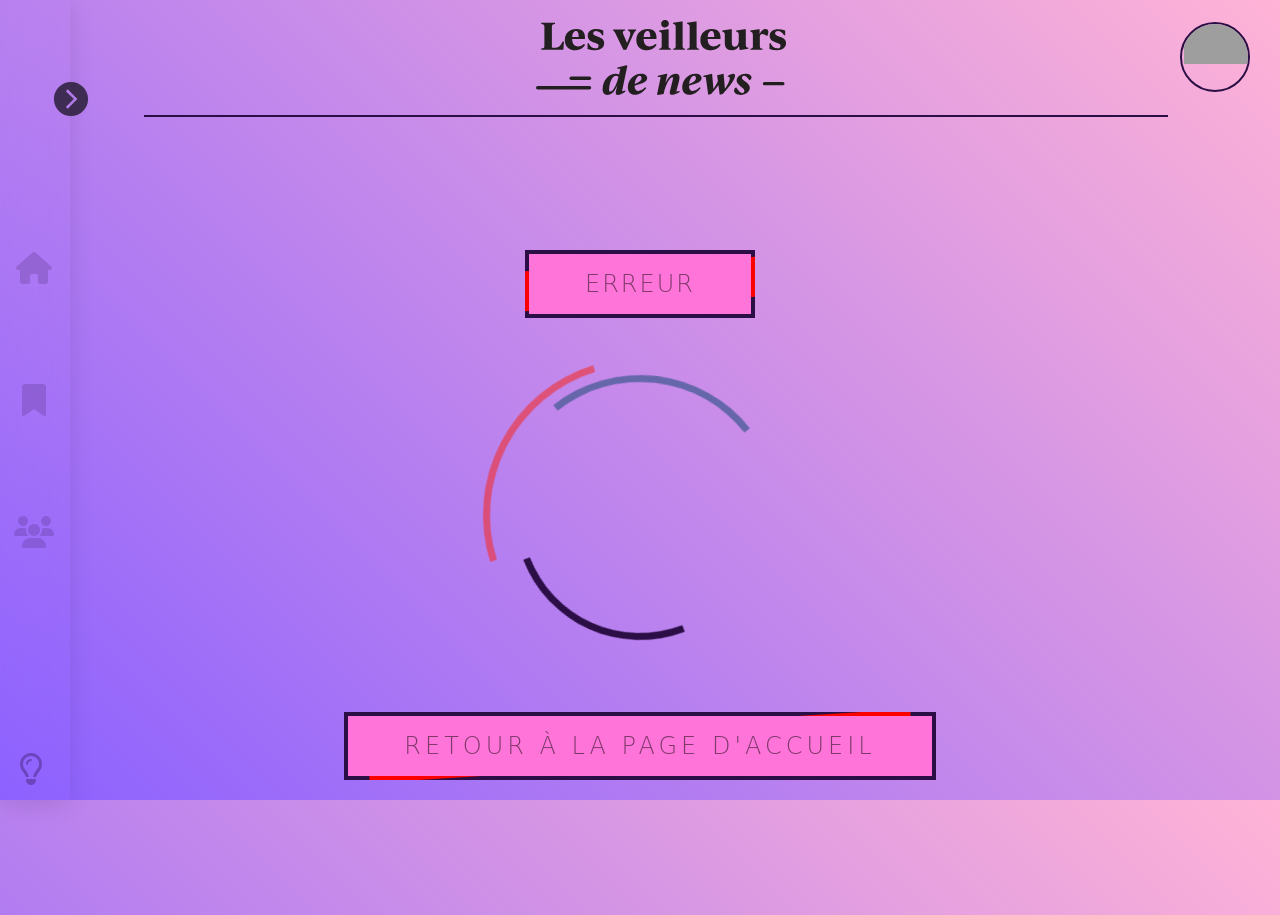
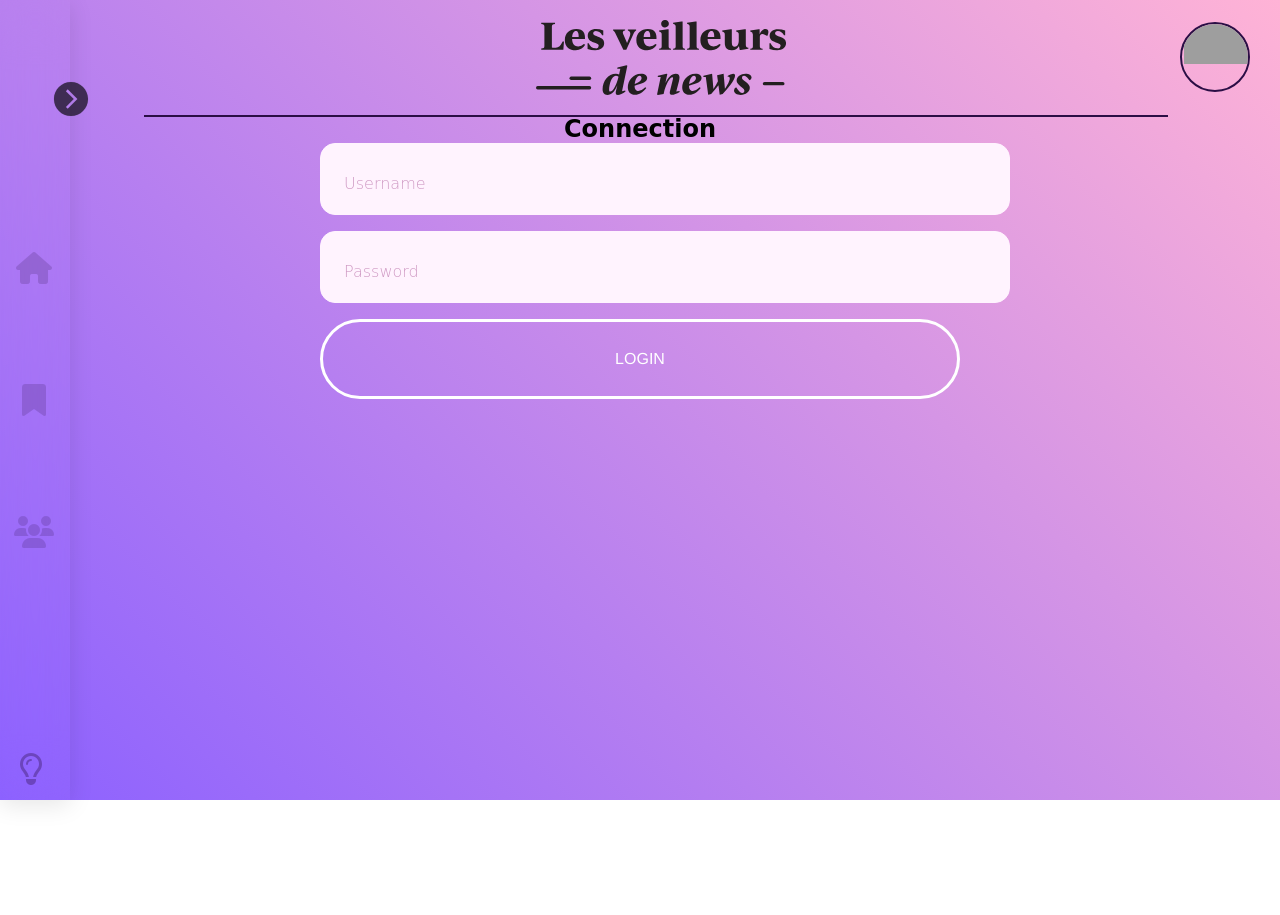
Before and after one commit to WildCodeSchool/11-21-noBugNovember-G2-Front, a React (Create React App) app: page /connect in a window 1280 px wide. After the commit the page ends 800 px from the top, so only its background shows below. Built offline with nearby package versions, Linux system fonts and the light colour scheme; grey boxes are pictures that could not be loaded; a web font is replaced by a local one.

Commit message:
created page connect

```diff
--- a/src/App.css
+++ b/src/App.css
@@ -8,9 +8,7 @@
   --gradientColorDark: linear-gradient(218.33deg, #6667AB 15.4%, #2b2b2b 69.39%, rgba(102, 103, 171, 0.53) 116.5%); /*gradient dark mode*/
   --fontTitle: IvyJournal;
   --fontBody: 'comic sans ms', sans-serif;
-
 }
-
 
 
 *, ::before, ::after {
--- a/src/App.js
+++ b/src/App.js
@@ -2,6 +2,7 @@ import './App.css'
 import { useState } from 'react'
 import { Routes, Route } from 'react-router-dom'
 import Bookmark from './screens/Bookmark'
+import Connect from './screens/Connect'
 import Error from './screens/Error'
 import Header from './components/Header'
 import Home from './screens/Home'
@@ -36,6 +37,13 @@ function App() {
             <Team isFavorite={isFavorite} setIsFavorite={setIsFavorite} />
           }
         />
+        <Route
+          path='/connect'
+          element={
+          <Connect />
+          }
+          />
+
         <Route path='*' element={<Error />} />
       </Routes>
     </div>
--- /dev/null
+++ b/src/components/styles/Connect.css
@@ -0,0 +1,76 @@
+.pageConnect {
+    display: flex;
+    flex-direction: column;
+    align-items: center;
+    width: 50%;
+    margin: 0 auto
+}
+
+.pageConnect .form {
+    position: relative;
+    display: flex;
+    flex-direction: column;
+    align-items: center;
+    width: 100%;
+}
+
+.fieldCollection {
+    display: grid;
+    grid-template-rows: 1fr 1fr 1fr;
+    grid-gap: 8px;
+    width: 100%;
+}
+
+.form .field {
+    position: relative;
+    height: 80px;
+}
+
+.form .field .label {
+    position: absolute;
+    left: 24px;
+    display: flex;
+    align-items: center;
+    height: 100%;
+    color: #cf99c3;
+    pointer-events: none;
+    transition: all 300ms cubic-bezier(0.16, 1, 0.3, 1);
+}
+
+.form .field.focus label, .form .field.filled label{
+    transform:translateY(-8px) scale(0.9);
+}
+
+
+.form .field.filled input{background:#fff;border:1px solid #ffe8fd}
+
+.form input {
+    display: block;
+    width: 100%;
+    padding: 36px 24px 14px;
+    background: #fff3fe;
+    border: 1px solid #fff3fe;
+    border-radius: 15px;
+    font-family: "Helvetica Neue","Arial",sans-serif;
+    font-size: 16px;
+    line-height: 20px;
+    color: #000;
+    -webkit-appearance: none;
+}
+
+.form input:focus {
+    border: 2px solid var(--secondColor);
+    outline: none;
+}
+
+
+#submit {
+    padding: 5px;
+    border-radius: 50px;
+    background: none;
+    border: solid 3px white;
+    border-image: --var(--gradientColorDark);
+    color: white;
+}
+
+#submit:active {background: linear-gradient(218.33deg, #6667AB 15.4%, #FF74D9 69.39%, rgba(102, 103, 171, 0.53) 116.5%);}
--- /dev/null
+++ b/src/screens/Connect.js
@@ -0,0 +1,59 @@
+import { useState , useEffect } from 'react'
+import '../App.css'
+import '../components/styles/Connect.css'
+
+
+const Connect = () => {
+    const [isFocused, setIsFocused] = useState(false)
+    const [isFocusedPass, setIsFocusedPass] = useState(false)
+
+    const [name, setName] = useState("");
+    const [isValue, setisValue] = useState()
+
+    const changeFocus = () => {
+        if (isFocused === false) {
+            setIsFocused(!isFocused)
+        }
+    }
+
+    const changeName = (e) => {
+        setName(e.target.value)
+
+    }
+
+    const changeValue = () => {
+
+    }
+
+    let ignoreClickOnMeElement = document.querySelector('.input');
+
+    document.addEventListener('click', function(event) {
+        let isClickInsideElement = ignoreClickOnMeElement.contains(event.target)
+        console.log(event.target);
+        if (!isClickInsideElement && isFocused === true && name.length == 0) {
+            //Do something click is outside specified element
+            setIsFocused(!isFocused)
+        }
+    });
+
+    return (
+        <div className='pageConnect'>
+            <form className="form">
+                <h2>Connection</h2>
+                <div className='fieldCollection'>
+                <div className={`field ${ isFocused && 'focus'}` }>
+                <label for="username" className="label">Username</label>
+               <input type="text" name="username" className="input" value={name} required onChange={(e) => changeName(e)} onClick={() => changeFocus()}></input>
+               </div>
+                <div className={`field ${ isFocused && 'focus'}` }>
+                <label for="password" className="label">Password</label>
+                <input type="password" className="input" name="password" required onChange={(e) => changeName(e)} onClick={() => changeFocus()}></input>
+               </div>
+               <input type="submit" id='submit' value='LOGIN'></input>
+               </div>
+            </form>
+
+        </div>
+    )
+}
+export default Connect
```
